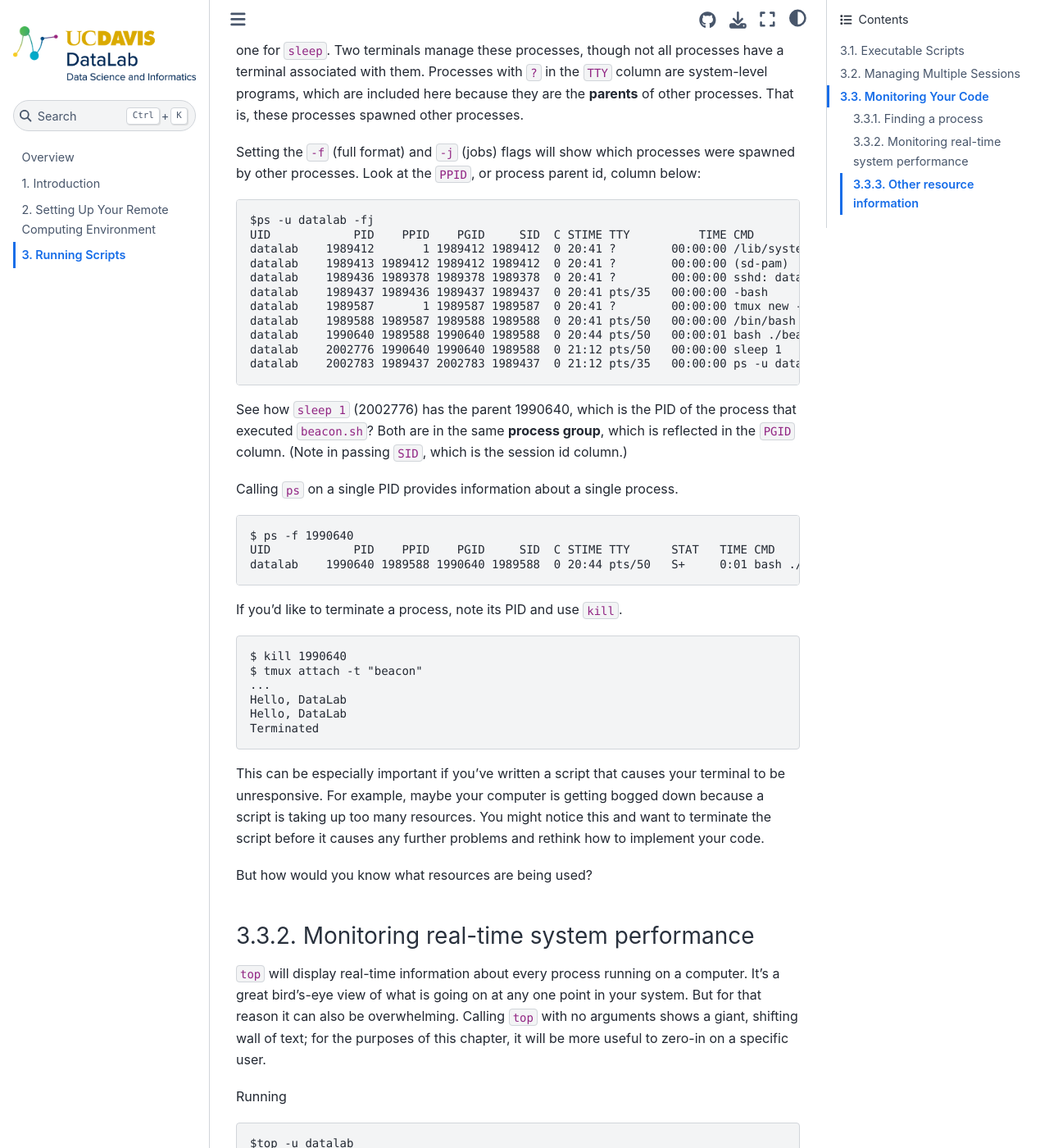
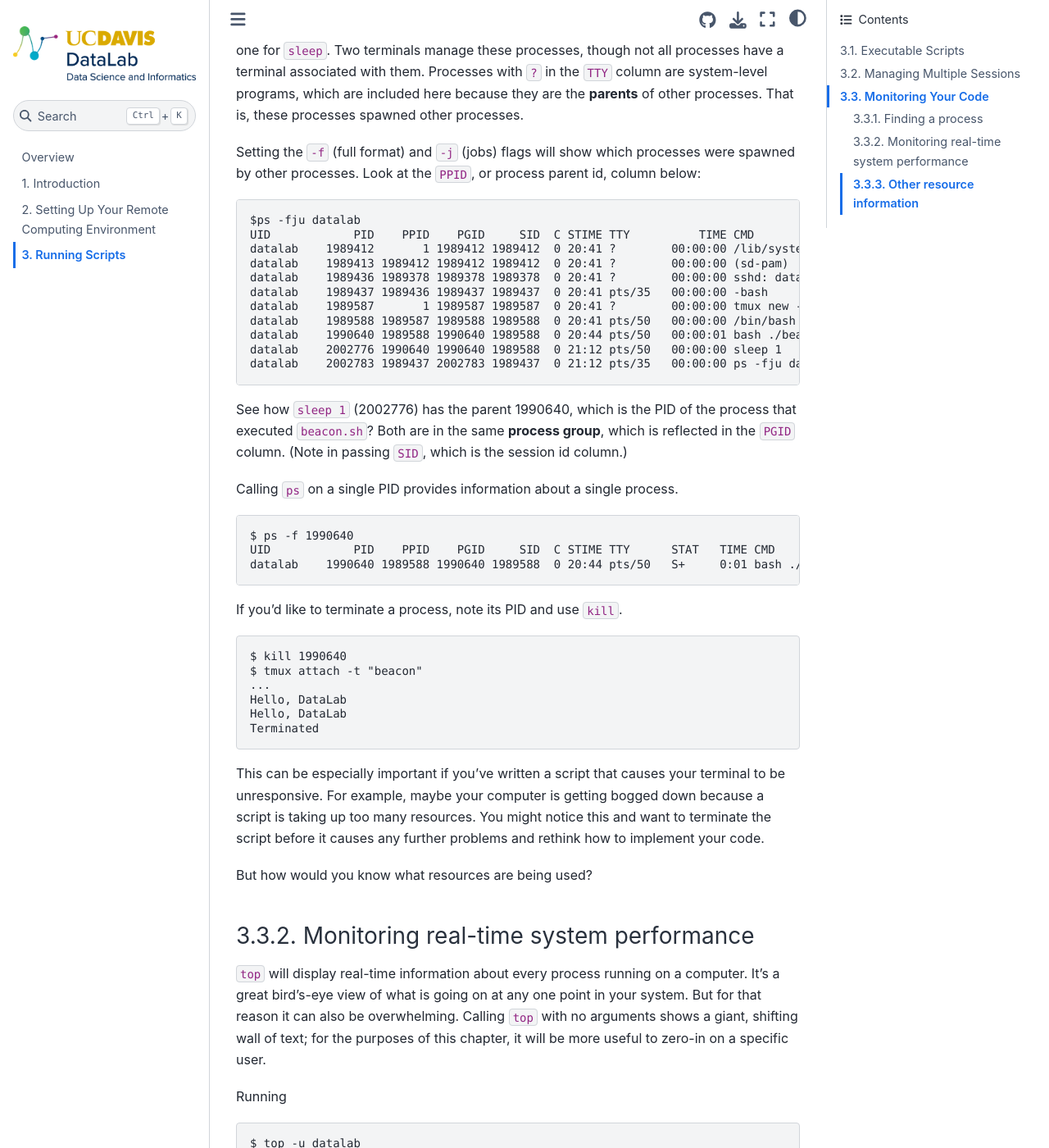
Before and after one commit to ucdavisdatalab/workshop_intro_to_remote_computing, a Jupyter Book: the page built from chapters/03_running-scripts.md, in a window 1280 px wide and 1400 px high, scrolled down 11121 px. Shown: the whole window at 82% size. Built offline with Jupyter Book 1.0.4 settings and Sphinx 7.4.7 and the Sphinx Book theme 1.1.4, drawn with Linux system fonts in a browser that asks for light colours; some of the changed lines change nothing that is shown; some of the changed text lies outside the part shown.

Commit message:
small tweaks

````diff
--- a/chapters/03_running-scripts.md
+++ b/chapters/03_running-scripts.md
@@ -578,7 +578,7 @@
 column below:
 
 ```
-$ps -u datalab -fj
+$ps -fju datalab
 UID            PID    PPID    PGID     SID  C STIME TTY          TIME CMD
 datalab    1989412       1 1989412 1989412  0 20:41 ?        00:00:00 /lib/systemd/systemd --user
 datalab    1989413 1989412 1989412 1989412  0 20:41 ?        00:00:00 (sd-pam)
@@ -588,7 +588,7 @@
 datalab    1989588 1989587 1989588 1989588  0 20:41 pts/50   00:00:00 /bin/bash
 datalab    1990640 1989588 1990640 1989588  0 20:44 pts/50   00:00:01 bash ./beacon.sh DataLab
 datalab    2002776 1990640 1990640 1989588  0 21:12 pts/50   00:00:00 sleep 1
-datalab    2002783 1989437 2002783 1989437  0 21:12 pts/35   00:00:00 ps -u datalab -fj
+datalab    2002783 1989437 2002783 1989437  0 21:12 pts/35   00:00:00 ps -fju datalab
 ```
 
 See how `sleep 1` (2002776) has the parent 1990640, which is the PID of the
@@ -634,7 +634,7 @@
 Running
 
 ```
-$top -u datalab
+$ top -u datalab
 ```
 
 Will take you to a screen like this:
@@ -705,18 +705,16 @@
 
 A newer version of `top`, `htop`, adds some nice interactivity to the display.
 We recommend it, though you may have to install it yourself. Visit the
-application's [GitHub repository][repo] for more information.
+application's [GitHub repository][repo] for more information. You may have also
+noticed that `top` has not provided any information about GPUs. It usually
+doesn't. GPU manufacturers frequently provide their own utilities for system
+monitoring.
 
 [repo]: https://github.com/htop-dev/htop
 
-You may have also noticed that `top` has not provided any information about
-GPUs. It usually doesn't. GPU GPU manufacturers frequently provide their own
-utilities for system monitoring. For Nvidia GPUs, there is `nvidia-smi`. It's a
-safe assumption to expect this utility to be installed on any computer with
-Nvidia GPU hardware.
-
-Set the `-l` flag with a number `<N>` to update the readout every `<N>`
-seconds.
+For Nvidia GPUs, there is `nvidia-smi`. It's a safe assumption to expect this
+utility to be installed on any computer with Nvidia GPU hardware. Set the `-l`
+flag with a number `<N>` to update the readout every `<N>` seconds.
 
 ```
 $ nvidia-smi -l 5
````
